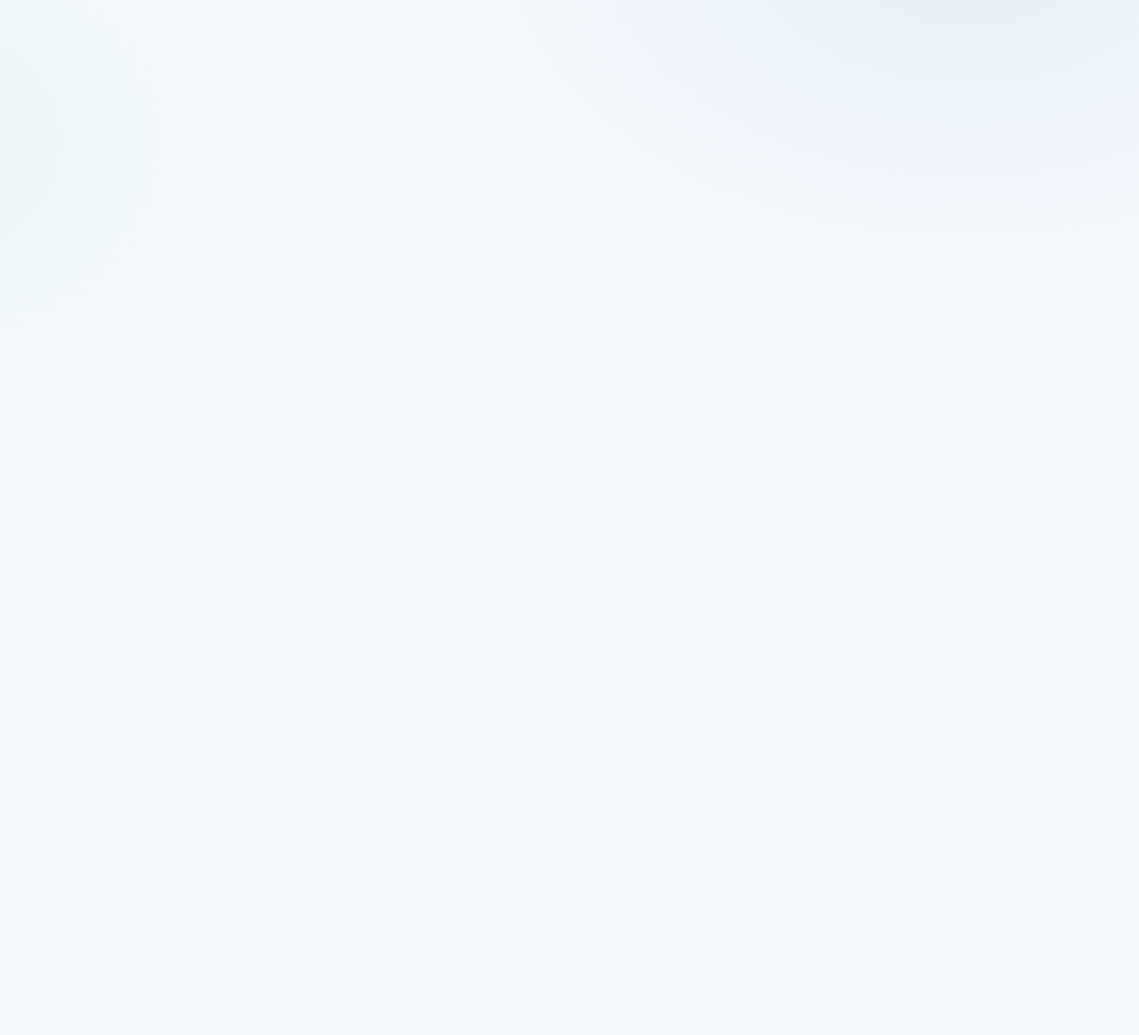
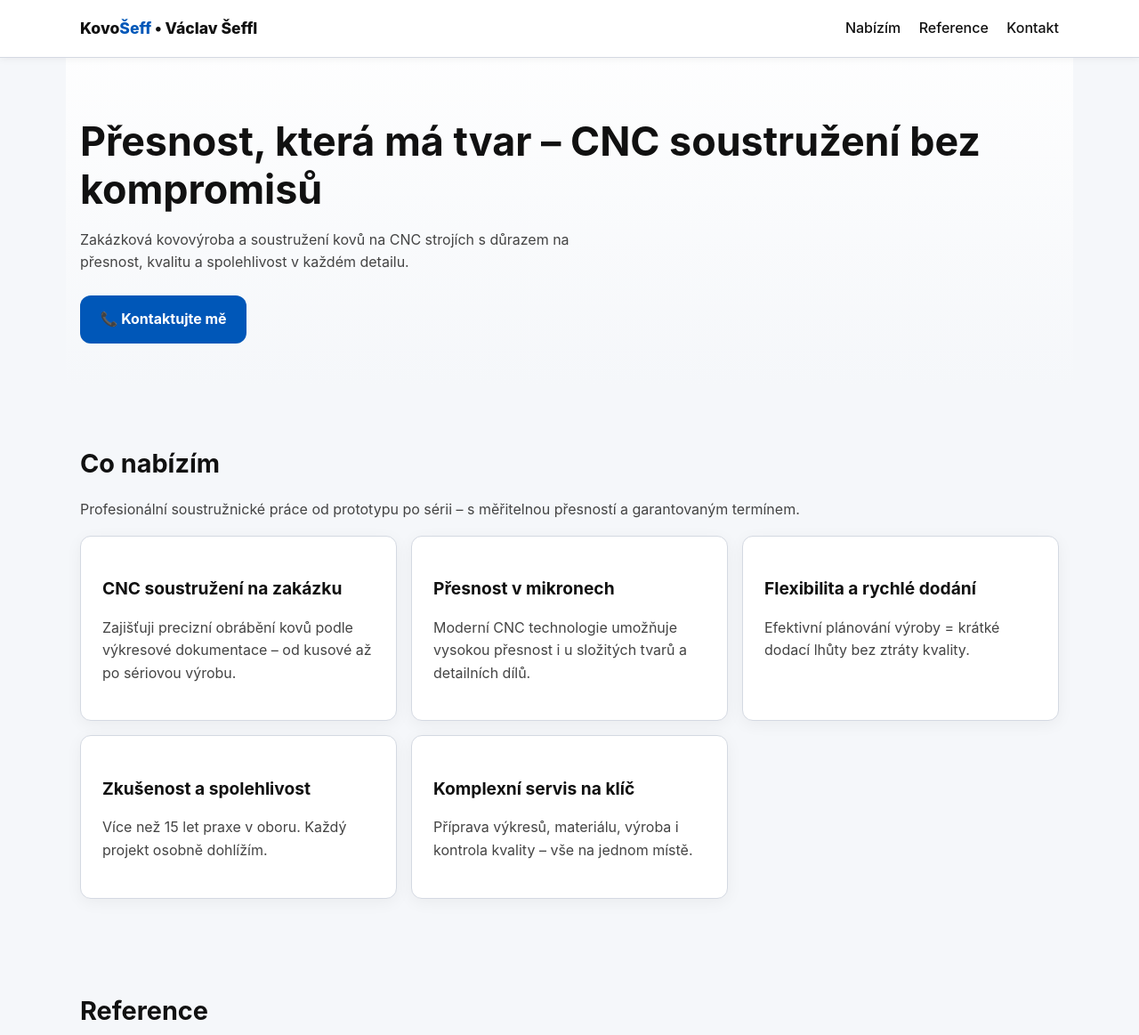
Before and after one commit to sefflovapetra-alt/KOVOSEFF, a plain HTML site: page onas.html in a window 1280 px wide. Shown: the top 1163 px of the page at 89% size. Before the commit the page ends 800 px from the top, so only its background shows below. Drawn offline with Linux system fonts and the light colour scheme.

Commit message:
onas.html

```diff
--- a/onas.html
+++ b/onas.html
@@ -3,114 +3,269 @@
 <head>
   <meta charset="utf-8" />
   <meta name="viewport" content="width=device-width, initial-scale=1" />
-  <meta name="theme-color" content="#f7fafc" />
+  <meta name="theme-color" content="#f5f7fa" />
 
   <title>Soustružení na CNC strojích | KovoŠeff – Václav Šeffl</title>
-  <meta name="description" content="KovoŠeff – přesné CNC soustružení kovů. Zakázková výroba dílů, měřitelné tolerance, rychlé dodání. Podmokly u Zbiroha, po celé ČR." />
-
-  <!-- Open Graph (UPRAVIT: og:image) -->
-  <meta property="og:url" content="https://sefflovapetra-alt.github.io/KOVOSEFF/" />
-  <meta property="og:type" content="website" />
-  <meta property="og:title" content="Soustružení na CNC strojích | KovoŠeff – Václav Šeffl" />
-  <meta property="og:description" content="Profesionální CNC soustružení – kvalita, přesnost, spolehlivost." />
-  <meta property="og:image" content="https://www.priklad-domena.cz/og-image.jpg" />
-
-  <!-- JSON-LD Organization -->
-  <script type="application/ld+json">
-  {
-    "@context":"https://schema.org",
-    "@type":"Organization",
-    "name":"KovoŠeff – Václav Šeffl",
-    "url":"https://sefflovapetra-alt.github.io/KOVOSEFF/",
-    "email":"vaclav.seffl@centrum.cz",
-    "telephone":"+420 732 564 683",
-    "logo":"https://www.priklad-domena.cz/logo.png",
-    "address":{"@type":"PostalAddress","streetAddress":"Podmokly 36","addressLocality":"Zbiroh","postalCode":"338 08","addressCountry":"CZ"},
-    "sameAs":[]
-  }
-  </script>
+  <meta name="description" content="KovoŠeff – profesionální CNC soustružení kovů. Zakázková výroba kovových dílů, přesné obrábění a komplexní kovovýroba s 15 lety praxe. Rychle, přesně, spolehlivě." />
 
   <style>
-    /* ===========================
-       Design tokens (LIGHT default)
-       =========================== */
-    :root{
-      /* Light palette */
-      --bg:#f7fafc;
-      --surface:#ffffff;
-      --card:#ffffff;
-      --border:#e5eaf2;
-      --ink:#0d1421;
-      --muted:#55627a;
-      --accent:#006ad6;       /* primární */
-      --accent-2:#00b88c;     /* sekundární */
-
-      --ff: ui-sans-serif, system-ui, -apple-system, Segoe UI, Roboto, Inter, Arial, "Noto Sans";
-      --lh:1.65;
-      --w:min(1180px, 100vw - 2rem);
-      --header-h:68px;
-      --radius:16px;
-      --shadow:0 8px 30px rgba(17, 24, 39, .08);
-      --ring:0 0 0 4px rgba(0,106,214,.18);
-      --t-fast:160ms cubic-bezier(.2,.6,.2,1);
-      --t-slow:260ms cubic-bezier(.2,.6,.2,1);
+    :root {
+      --bg: #f5f7fa;
+      --surface: #ffffff;
+      --border: #d4d9e2;
+      --text: #111111;
+      --muted: #444444;
+      --accent: #0057b8;
+      --accent-hover: #0074ff;
+      --radius: 12px;
+      --shadow: 0 4px 18px rgba(0,0,0,0.05);
+      --ff: "Inter", system-ui, Arial, sans-serif;
+      --maxw: min(1100px, 100% - 2rem);
+      --transition: 0.2s ease;
     }
 
-    /* Dark fallback pro uživatele, co preferují tmavý režim */
-    @media (prefers-color-scheme: dark){
-      :root{
-        --bg:#0b0e13; --surface:#111520; --card:#151a26; --border:#283049;
-        --ink:#eef2f7; --muted:#b9c2d4; --accent:#7fe1ff; --accent-2:#9af5d6;
-        --shadow:0 10px 28px rgba(0,0,0,.35); --ring:0 0 0 4px rgba(127,225,255,.28);
-      }
-      header{ background:rgba(10,13,20,.84); border-bottom:1px solid var(--border) }
+    body {
+      margin: 0;
+      font-family: var(--ff);
+      color: var(--text);
+      background-color: var(--bg);
+      line-height: 1.6;
+      scroll-behavior: smooth;
     }
 
-    *{ box-sizing:border-box }
-    html,body{ height:100% }
-    body{
-      margin:0; font-family:var(--ff); line-height:var(--lh); color:var(--ink);
-      background:
-        radial-gradient(1200px 800px at 85% -10%, rgba(0,106,214,.08), transparent 55%),
-        radial-gradient(800px 600px at -10% 20%, rgba(0,184,140,.06), transparent 60%),
-        var(--bg);
-      padding-top:var(--header-h);
-      scroll-behavior:smooth;
-      -webkit-font-smoothing:antialiased; -moz-osx-font-smoothing:grayscale;
+    header {
+      position: fixed;
+      top: 0; left: 0; right: 0;
+      background: rgba(255,255,255,0.98);
+      border-bottom: 1px solid var(--border);
+      box-shadow: 0 2px 8px rgba(0,0,0,0.05);
+      z-index: 10;
     }
 
-    h1{font-size:clamp(2rem, 1.6rem + 3.2vw, 3.25rem); line-height:1.1; margin:.3rem 0 1rem}
-    h2{font-size:clamp(1.4rem, 1.1rem + 1.4vw, 2rem); margin:0 0 .9rem}
-    h3{font-size:1.12rem; margin:0 0 .5rem}
-    p{margin:0 0 1rem; color:var(--muted)}
-    a{color:var(--accent); text-decoration:none; transition:color var(--t-fast)}
-    a:hover{text-decoration:underline}
+    .nav {
+      max-width: var(--maxw);
+      margin: 0 auto;
+      display: flex;
+      justify-content: space-between;
+      align-items: center;
+      height: 64px;
+      padding: 0 1rem;
+    }
 
-    /* Layout */
-    .wrap{ width:var(--w); margin-inline:auto }
-    section{ padding:2.25rem 0; scroll-margin-top:calc(var(--header-h) + 12px) }
+    .brand {
+      font-weight: 800;
+      font-size: 1.1rem;
+    }
+    .brand span { color: var(--accent); }
 
-    /* Header (fixed) */
-    header{
-      position:fixed; inset:0 0 auto 0; height:var(--header-h);
-      background:rgba(255,255,255,.88);
-      border-bottom:1px solid var(--border);
-      backdrop-filter:blur(10px);
-      box-shadow:0 8px 20px rgba(15,23,42,.06);
-      z-index:30;
+    .links a {
+      color: var(--text);
+      margin-left: 1rem;
+      text-decoration: none;
+      font-weight: 500;
+      transition: color var(--transition);
     }
-    .nav{ height:100%; width:var(--w); margin:0 auto; display:flex; align-items:center; justify-content:space-between; gap:.75rem }
-    .brand{ font-weight:800; letter-spacing:.2px }
-    .brand span{ color:var(--accent) }
-    .links{ display:flex; gap:.25rem }
-    .links a{
-      display:inline-flex; align-items:center; padding:.6rem .8rem; border-radius:10px;
-      color:var(--muted); transition:background var(--t-fast), color var(--t-fast), transform var(--t-fast)
+    .links a:hover { color: var(--accent-hover); }
+
+    .wrap {
+      max-width: var(--maxw);
+      margin: 0 auto;
+      padding: 2.5rem 1rem;
     }
-    .links a:hover{ background:rgba(0,106,214,.08); color:var(--ink); text-decoration:none; transform:translateY(-1px) }
-    .links a.active{ background:rgba(0,106,214,.12); color:var(--ink) }
-    .links a:focus-visible{ outline:none; box-shadow:var(--ring) }
 
-    /* Skip link */
-    .skip{ position:absolute; left:-9999px; top:auto; width:1px; height:1px; overflow:hidden }
-    .skip:focus{ position:fixed; left:1rem; top:1rem; width:auto; height:auto; padding:.6rem .8rem; background:#000; color:#fff; z-index:999; border-
+    h1 {
+      font-size: clamp(1.9rem, 1.3rem + 2vw, 2.8rem);
+      line-height: 1.2;
+      margin-bottom: 1rem;
+      color: var(--text);
+    }
+    h2 {
+      font-size: 1.8rem;
+      margin-bottom: 0.75rem;
+      color: var(--text);
+    }
+    h3 {
+      font-size: 1.2rem;
+      margin-bottom: 0.5rem;
+      color: var(--text);
+    }
+    p { color: var(--muted); }
+
+    /* CTA button */
+    .btn, .cta {
+      display: inline-block;
+      padding: 0.9rem 1.4rem;
+      border-radius: var(--radius);
+      background: var(--accent);
+      color: #fff;
+      font-weight: 700;
+      text-decoration: none;
+      transition: background var(--transition), transform var(--transition);
+    }
+    .btn:hover, .cta:hover {
+      background: var(--accent-hover);
+      transform: translateY(-2px);
+    }
+
+    /* Hero */
+    .hero {
+      padding: 6rem 1rem 3rem;
+      background: linear-gradient(180deg, #ffffff 0%, #f5f7fa 100%);
+      text-align: left;
+    }
+    .hero p {
+      max-width: 600px;
+      margin-bottom: 1.5rem;
+    }
+
+    /* Cards */
+    .grid {
+      display: grid;
+      gap: 1rem;
+      grid-template-columns: 1fr;
+    }
+    @media (min-width: 800px) {
+      .grid { grid-template-columns: repeat(3, 1fr); }
+    }
+
+    .card {
+      background: var(--surface);
+      border: 1px solid var(--border);
+      border-radius: var(--radius);
+      box-shadow: var(--shadow);
+      padding: 1.5rem;
+      transition: transform var(--transition), box-shadow var(--transition);
+    }
+    .card:hover {
+      transform: translateY(-3px);
+      box-shadow: 0 8px 22px rgba(0,0,0,0.08);
+    }
+
+    /* Reference */
+    blockquote {
+      margin: 0;
+      background: var(--surface);
+      border-left: 4px solid var(--accent);
+      padding: 1rem 1.2rem;
+      border-radius: var(--radius);
+      box-shadow: var(--shadow);
+    }
+    cite {
+      display: block;
+      margin-top: 0.5rem;
+      font-size: 0.95rem;
+      color: #666;
+    }
+
+    /* Kontakt */
+    .contact {
+      background: var(--surface);
+      border-radius: var(--radius);
+      padding: 2rem;
+      text-align: center;
+      box-shadow: var(--shadow);
+    }
+
+    footer {
+      border-top: 1px solid var(--border);
+      background: #ffffff;
+      text-align: center;
+      padding: 1.5rem;
+      font-size: 0.95rem;
+      color: #666;
+    }
+    footer a { color: var(--accent); text-decoration: none; }
+    footer a:hover { text-decoration: underline; }
+  </style>
+</head>
+
+<body>
+  <header>
+    <nav class="nav">
+      <div class="brand">Kovo<span>Šeff</span> • Václav Šeffl</div>
+      <div class="links">
+        <a href="#nabizim">Nabízím</a>
+        <a href="#reference">Reference</a>
+        <a href="#kontakt">Kontakt</a>
+      </div>
+    </nav>
+  </header>
+
+  <!-- HERO -->
+  <section class="wrap hero" id="home">
+    <h1>Přesnost, která má tvar – CNC soustružení bez kompromisů</h1>
+    <p>Zakázková kovovýroba a soustružení kovů na CNC strojích s důrazem na přesnost, kvalitu a spolehlivost v každém detailu.</p>
+    <a class="cta" href="#kontakt">📞 Kontaktujte mě</a>
+  </section>
+
+  <!-- NABÍZÍM -->
+  <section class="wrap" id="nabizim">
+    <h2>Co nabízím</h2>
+    <p>Profesionální soustružnické práce od prototypu po sérii – s měřitelnou přesností a garantovaným termínem.</p>
+
+    <div class="grid">
+      <div class="card">
+        <h3>CNC soustružení na zakázku</h3>
+        <p>Zajišťuji precizní obrábění kovů podle výkresové dokumentace – od kusové až po sériovou výrobu.</p>
+      </div>
+      <div class="card">
+        <h3>Přesnost v mikronech</h3>
+        <p>Moderní CNC technologie umožňuje vysokou přesnost i u složitých tvarů a detailních dílů.</p>
+      </div>
+      <div class="card">
+        <h3>Flexibilita a rychlé dodání</h3>
+        <p>Efektivní plánování výroby = krátké dodací lhůty bez ztráty kvality.</p>
+      </div>
+      <div class="card">
+        <h3>Zkušenost a spolehlivost</h3>
+        <p>Více než 15 let praxe v oboru. Každý projekt osobně dohlížím.</p>
+      </div>
+      <div class="card">
+        <h3>Komplexní servis na klíč</h3>
+        <p>Příprava výkresů, materiálu, výroba i kontrola kvality – vše na jednom místě.</p>
+      </div>
+    </div>
+  </section>
+
+  <!-- REFERENCE -->
+  <section class="wrap" id="reference">
+    <h2>Reference</h2>
+    <div class="grid">
+      <blockquote>
+        <p>„Dodávka přesně podle výkresů a v termínu. Kvalita měření bez výhrad.“</p>
+        <cite>— Jan K., výroba strojních dílů</cite>
+      </blockquote>
+      <blockquote>
+        <p>„Oceňujeme konzultace nad tolerancemi a úspory ve výrobě. Spolehlivý partner.“</p>
+        <cite>— Petra S., nástrojárna</cite>
+      </blockquote>
+      <blockquote>
+        <p>„Rychlá kusová výroba prototypu a hladký přechod na sérii. Doporučujeme.“</p>
+        <cite>— Martin L., vývojový tým</cite>
+      </blockquote>
+    </div>
+  </section>
+
+  <!-- KONTAKT -->
+  <section class="wrap" id="kontakt">
+    <h2>Kontakt</h2>
+    <div class="contact">
+      <p><strong>KovoŠeff – Václav Šeffl</strong></p>
+      <p>📍 Podmokly 36, 338 08 Zbiroh<br>
+         ✉️ <a href="mailto:vaclav.seffl@centrum.cz">vaclav.seffl@centrum.cz</a><br>
+         ☎️ <a href="tel:+420732564683">+420 732 564 683</a><br>
+         🕒 Po–Pá 8:00–18:00
+      </p>
+      <p><strong>Prosím kontaktujte mě telefonicky nebo e-mailem.</strong></p>
+    </div>
+  </section>
+
+  <footer>
+    © <span id="year"></span> KovoŠeff – Václav Šeffl • <a href="obchodni-podminky.html">Obchodní podmínky</a> • <a href="gdpr.html">GDPR</a>
+  </footer>
+
+  <script>
+    document.getElementById("year").textContent = new Date().getFullYear();
+  </script>
+</body>
+</html>
```
